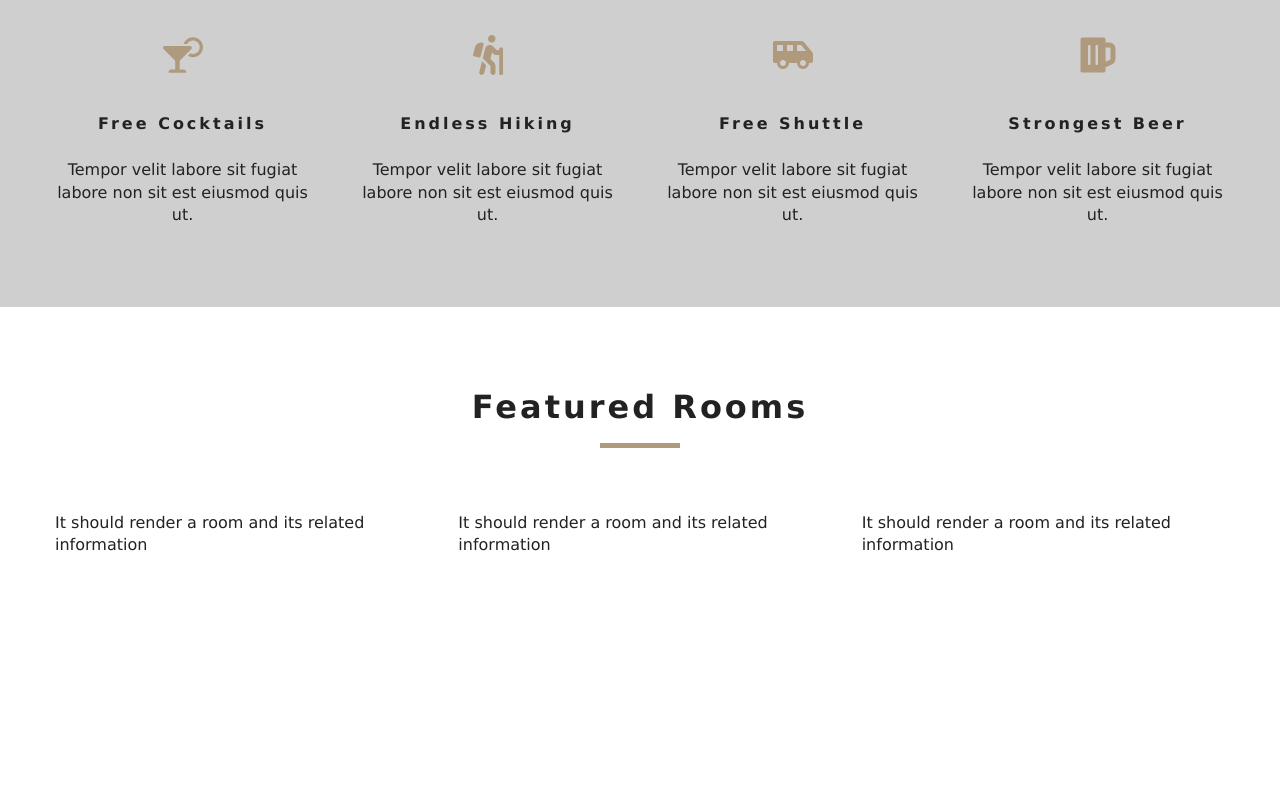
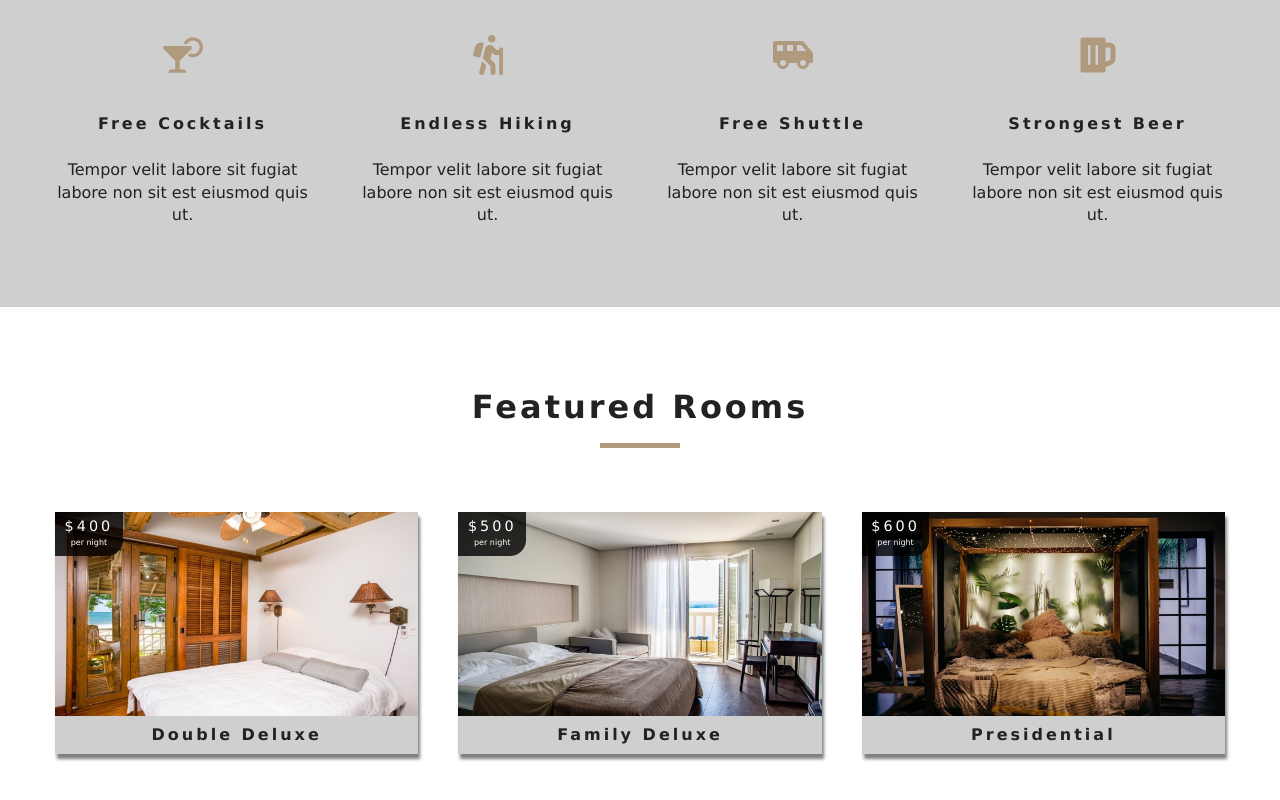
Before and after one commit to salvadorgnolasco/react-beach-resort, a React (Create React App) app: page / in a window 1280 px wide. Shown: the part 972-1772 px from the top of the page. Before the commit the page ends 1608 px from the top, so only its background shows below. Built offline with nearby package versions, Linux system fonts and the light colour scheme.

Commit message:
Implementation fo a Single rooms component

```diff
--- a/src/RoomContext.js
+++ b/src/RoomContext.js
@@ -22,7 +22,7 @@
   componentDidMount() {
     let rooms = this.formatData(items);
     let featuredRooms = rooms.filter(room => room.featured === true);
-    console.log('rooms', rooms)
+
     this.setState({
       rooms,
       sortedRooms: rooms,
--- a/src/components/Room.js
+++ b/src/components/Room.js
@@ -1,11 +1,34 @@
-import React, { Component } from 'react';
 
-export default class Room extends Component {
-  render() {
-    return (
-      <div>
-        It should render a room and its related information
+import { Link } from 'react-router-dom';
+import PropTypes from 'prop-types';
+
+import React from 'react';
+
+export default function Room({ room }) {
+  const { name, slug, images, price } = room;
+
+  return (
+    <article className="room">
+      <div className="img-container">
+        <img src={images[0]} alt="featured room" />
+        <div className="price-top">
+          <h6>${price}</h6>
+          <p>per night</p>
+        </div>
+        <Link to={`/rooms/${slug}`} className="btn-primary room-link">
+          Features
+          </Link>
       </div>
-    )
-  }
+      <p className="room-info">{name}</p>
+    </article>
+  )
 }
+
+Room.prototype = {
+  room: PropTypes.shape({
+    name: PropTypes.string.isRequired,
+    slug: PropTypes.string.isRequired,
+    images: PropTypes.arrayOf(PropTypes.string).isRequired,
+    price: PropTypes.number.isRequired
+  })
+}
```
